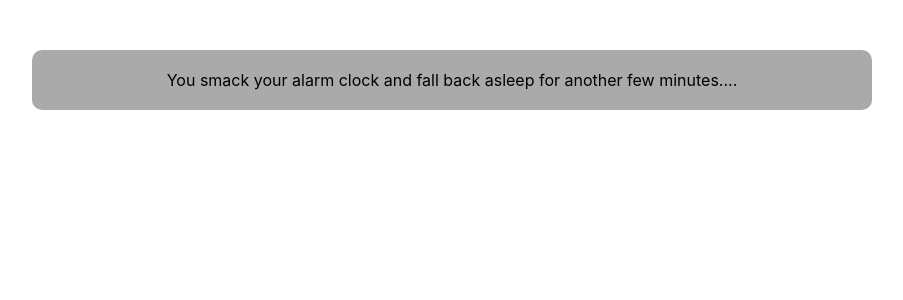
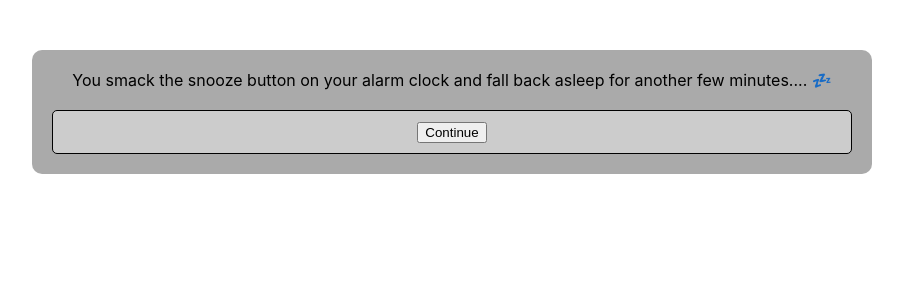
Before and after one commit to dirtykoder/dejavu, a React (Create React App) app: page / in a window 1280 px wide. Both pictures are taken after a click on the button "Snooze". Shown: the top 300 px of the page, without its empty margins (188-1091 px from the left). Built offline with nearby package versions, Linux system fonts and the light colour scheme; the HTML template or start-up script is replaced by a standard one.

Commit message:
Fill out ability to snooze

```diff
--- a/package.json
+++ b/package.json
@@ -7,6 +7,7 @@
     "@types/node": "12.7.4",
     "@types/react": "16.9.2",
     "@types/react-dom": "16.9.0",
+    "date-fns": "^2.2.1",
     "react": "^16.9.0",
     "react-dom": "^16.9.0",
     "react-scripts": "3.1.1",
--- a/src/App.tsx
+++ b/src/App.tsx
@@ -1,14 +1,34 @@
-import React, { useState } from 'react';
+import React, { useState, useReducer } from 'react';
+import { addMinutes } from 'date-fns';
+
 import './App.css';
 import AlarmStarts from './pages/AlarmStarts';
-import { IPageModule } from './types';
+import { IPageModule, IGameState, IGameStateAction } from './types';
+
+const reducer = (state: IGameState, action: IGameStateAction) => {
+  switch(action.type) {
+    case 'incrementTime':
+      return {
+        ...state,
+        timeOfDay: addMinutes(state.timeOfDay, action.payload.incrementMinutes)
+      }
+    default:
+      return state
+  }
+}
 
 const App: React.FC = () => {
   const [currentPage, setCurrentPage] = useState(AlarmStarts as IPageModule)
+  const [state, dispatch] = useReducer(
+    reducer,
+    {
+      timeOfDay: new Date(2019, 9, 13, 6, 0)
+    }
+  )
 
   return (
     <div className="App">
-      <currentPage.PageContent navigateToPage={setCurrentPage} />
+      <currentPage.PageContent navigateToPage={setCurrentPage} state={state} dispatch={dispatch} />
     </div>
   );
 }
--- a/src/pages/AlarmStarts.tsx
+++ b/src/pages/AlarmStarts.tsx
@@ -1,4 +1,5 @@
 import React from 'react'
+import { format } from 'date-fns'
 
 import { Page } from '../components/Page'
 import { Options } from '../components/Options'
@@ -8,16 +9,42 @@ import { IPageComponent } from '../types'
 import SnoozeAlarm from './SnoozeAlarm'
 import WakeUp from './WakeUp'
 
+import sixAm from '../images/6am.gif'
 
 const PageContent: IPageComponent = (props) => {
+  const timeString = format(props.state.timeOfDay, "h:mm a")
+  const timeIsSixAm = timeString == "6:00 AM"
+
+  const ClockGif = () => timeIsSixAm ? <img src={sixAm} /> : <></>
+
   return (
     <Page>
       <div>
         Beep, Beep, Beep...
       </div>
 
+      <br />
+
+      <ClockGif />
+
+      <br />
+
+      <div>
+        You hear your alarm clock going off. It reads {timeString}
+      </div>
+
       <Options>
-        <Option onClick={() => props.navigateToPage(SnoozeAlarm)}>
+        <p>What do you do?</p>
+        <Option onClick={() => {
+          props.dispatch({
+            type: 'incrementTime',
+            payload: {
+              incrementMinutes: 10
+            }
+          })
+          props.navigateToPage(SnoozeAlarm)
+        }}
+        >
           <div>Snooze</div>
         </Option>
 
--- a/src/pages/SnoozeAlarm.tsx
+++ b/src/pages/SnoozeAlarm.tsx
@@ -4,15 +4,20 @@ import { Page } from '../components/Page'
 import { Options } from '../components/Options'
 import { Option } from '../components/Option'
 import { IPageComponent } from '../types'
+import AlarmStarts from './AlarmStarts'
 
 const PageContent: IPageComponent = (props) => {
   return (
     <Page>
       <div>
-        You smack your alarm clock and fall back asleep for another few minutes....
+        You smack the snooze button on your alarm clock and fall back asleep for another few minutes.... 💤
       </div>
 
-      {/* TODO: */}
+      <Options>
+        <Option onClick={() => props.navigateToPage(AlarmStarts) }>
+          <div>Continue</div>
+        </Option>
+      </Options>
     </Page>
   )
 }
```
Also changed, not shown: src/types/index.ts (+13 -0 lines), 2 other files (tests, documents, lock files or other folders).
